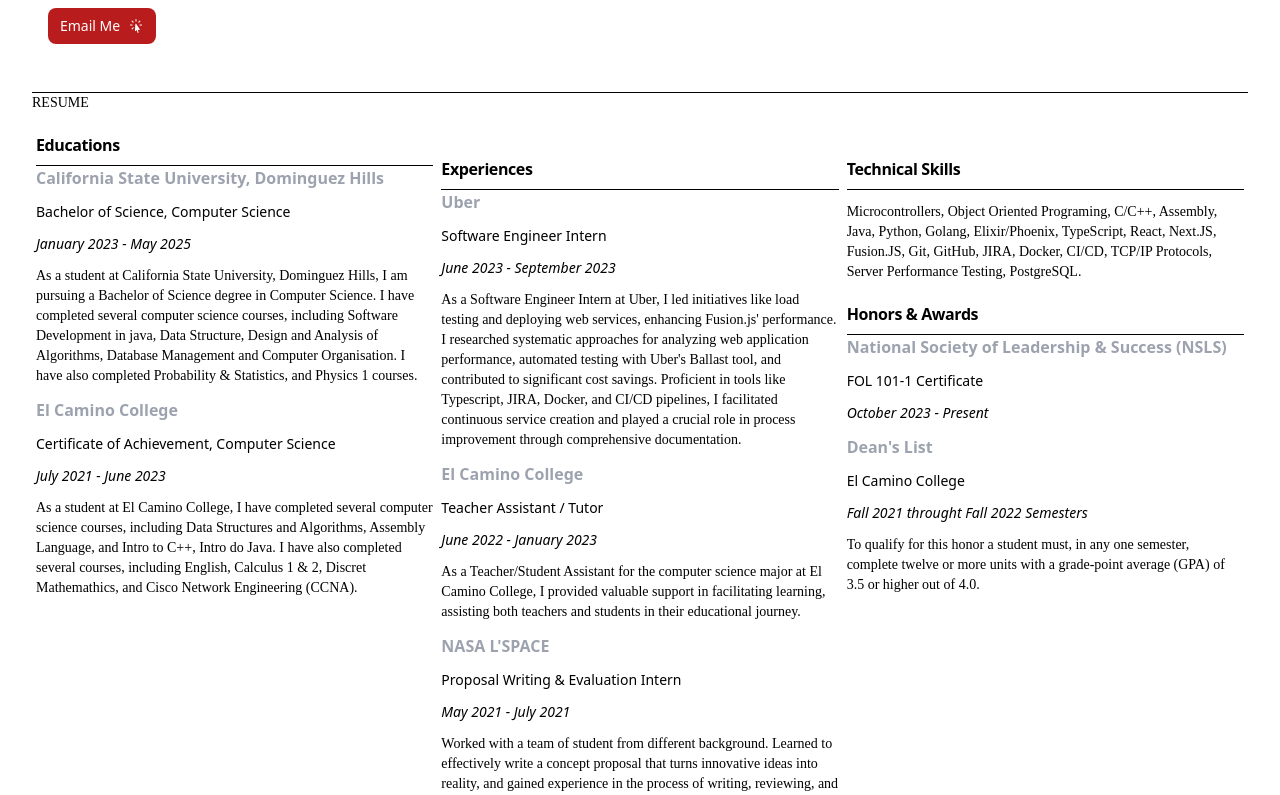
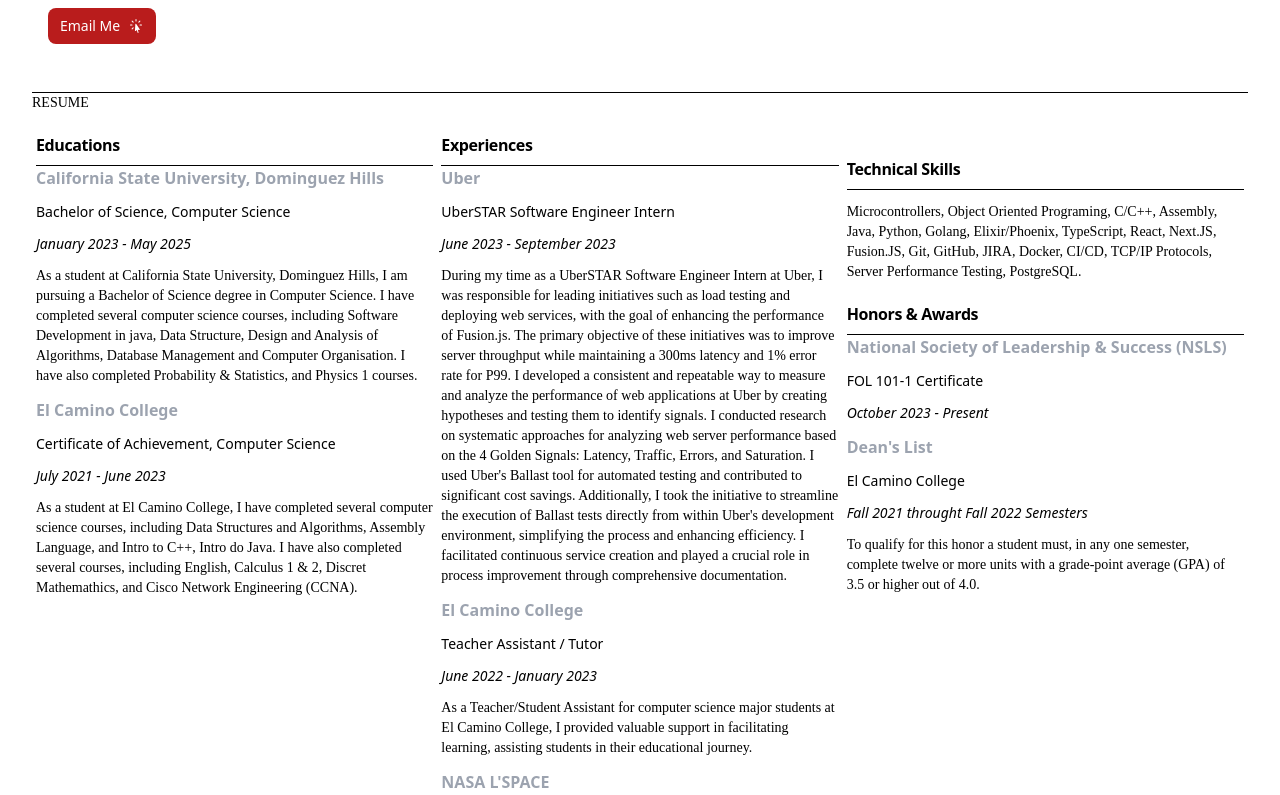
Before and after one commit to chrisdedman/website, a Next.js app: page /profile in a window 1280 px wide. Shown: the part 640-1435 px from the top of the page. Built offline with nearby package versions, Linux system fonts and the light colour scheme.

Commit message:
Refactor experience component structure and content

```diff
--- a/src/components/resume/experience.tsx
+++ b/src/components/resume/experience.tsx
@@ -2,20 +2,20 @@ import React from "react";
 
 export default function Experiences() {
   return (
-    <div className="p-1 mt-6">
-      <div className="p-0">
+    <div className="p-1">
       <h5 className="mb-2 text-m font-bold tracking-tight">Experiences</h5>
       <hr className="h-px my-8 bg-black border-0 separator mt-0 mb-0" />
       <div className="mb-3 font-normal">
         <strong>Uber</strong>
-          <p className="text-sm font-light">Software Engineer Intern</p>
+        <p className="text-sm font-light">UberSTAR Software Engineer Intern</p>
         <p className="text-sm font-light italic">June 2023 - September 2023</p>
         <p className="text-sm font-light font-montez">
-            As a Software Engineer Intern at Uber, I led initiatives like load testing and
-            deploying web services, enhancing Fusion.js&#39; performance.
-            I researched systematic approaches for analyzing web application performance,
-            automated testing with Uber&#39;s Ballast tool, and contributed to significant cost savings.
-            Proficient in tools like Typescript, JIRA, Docker, and CI/CD pipelines,
+          During my time as a UberSTAR Software Engineer Intern at Uber, I was responsible for leading initiatives such as load testing and deploying web services,
+          with the goal of enhancing the performance of Fusion.js. The primary objective of these initiatives was to improve server throughput while maintaining a 300ms latency and 1% error rate for P99.
+          I developed a consistent and repeatable way to measure and analyze the performance of web applications at Uber by creating hypotheses and testing them to identify signals.
+          I conducted research on systematic approaches for analyzing web server performance based on the 4 Golden Signals: Latency, Traffic, Errors, and Saturation.
+          I used Uber&apos;s Ballast tool for automated testing and contributed to significant cost savings. Additionally, I took the initiative to streamline the execution
+          of Ballast tests directly from within Uber&apos;s development environment, simplifying the process and enhancing efficiency.
           I facilitated continuous service creation and played a crucial role in process improvement through comprehensive documentation.
         </p>
       </div>
@@ -25,8 +25,8 @@ export default function Experiences() {
         <p className="text-sm font-light">Teacher Assistant / Tutor</p>
         <p className="text-sm font-light italic">June 2022 - January 2023</p>
         <p className="text-sm font-light font-montez">
-            As a Teacher/Student Assistant for the computer science major at El Camino College,
-            I provided valuable support in facilitating learning, assisting both teachers and students in their educational journey.</p>
+          As a Teacher/Student Assistant for computer science major students at El Camino College,
+          I provided valuable support in facilitating learning, assisting students in their educational journey.</p>
       </div>
 
       <div className="mb-3 font-normal">
@@ -48,6 +48,5 @@ export default function Experiences() {
         </p>
       </div>
     </div>
-    </div>
   );
 }
```
Lines whose indentation alone changed are shown as unchanged.
